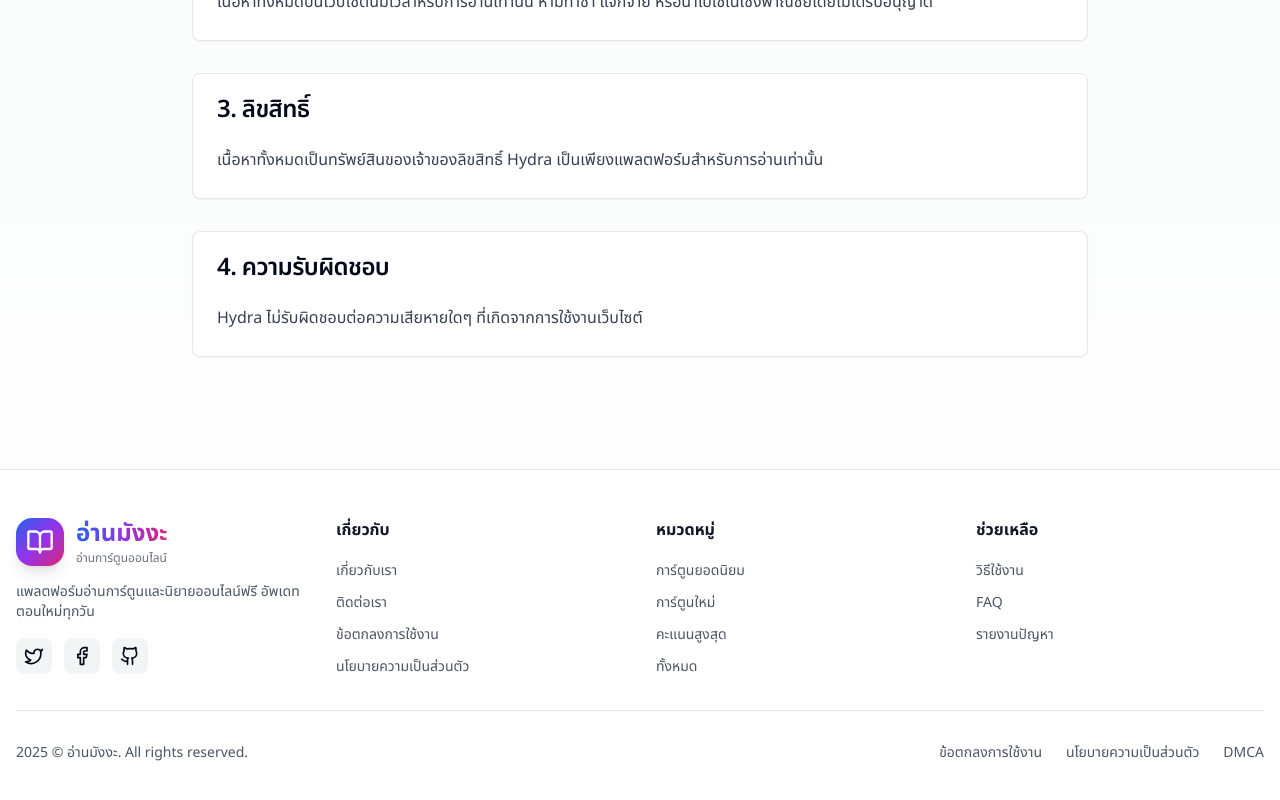
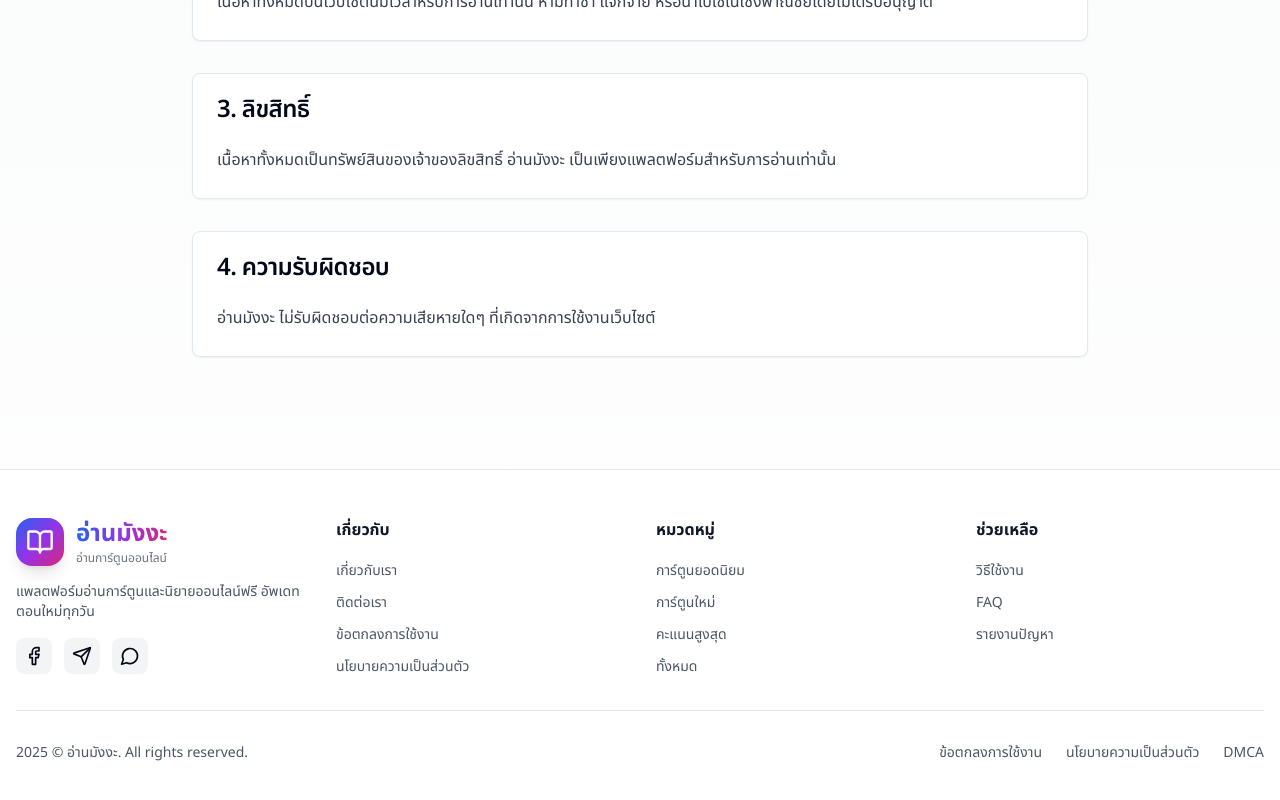
Before and after one commit to adamloi8558/readmanga, a Next.js app: page /terms in a window 1280 px wide. Shown: the part 476-1276 px from the top of the page. Built offline with nearby package versions, Linux system fonts and the light colour scheme; no server answers.

Commit message:
chore: replace all Hydra branding with ReadManga - Update social links to Facebook, Telegram, Discord - Change email domains to readmanga.com - Fix mobile responsive for cover images

```diff
--- a/src/app/(main)/bookmarks/page.tsx
+++ b/src/app/(main)/bookmarks/page.tsx
@@ -2,7 +2,7 @@ import { Metadata } from 'next';
 import { BookmarksClient } from '@/components/bookmarks/BookmarksClient';
 
 export const metadata: Metadata = {
-  title: 'บุ๊คมาร์คของฉัน | Hydra',
+  title: 'บุ๊คมาร์คของฉัน',
   description: 'รายการการ์ตูนและนิยายที่คุณบันทึกไว้',
 };
 
--- a/src/app/(main)/contact/page.tsx
+++ b/src/app/(main)/contact/page.tsx
@@ -4,7 +4,7 @@ import { Mail, MessageSquare, Send } from 'lucide-react';
 
 export const metadata: Metadata = {
   title: 'ติดต่อเรา',
-  description: 'ติดต่อทีมงาน Hydra - เรายินดีรับฟังความคิดเห็นและข้อเสนอแนะจากคุณ',
+  description: 'ติดต่อทีมงานอ่านมังงะ - เรายินดีรับฟังความคิดเห็นและข้อเสนอแนะจากคุณ',
 };
 
 export default function ContactPage() {
@@ -23,10 +23,10 @@ export default function ContactPage() {
             <Mail className="h-12 w-12 mx-auto mb-4 text-primary" />
             <h3 className="font-bold mb-2">อีเมล</h3>
             <a
-              href="mailto:support@hydra.com"
+              href="mailto:abuse@readmanga.com"
               className="text-primary hover:underline"
             >
-              support@hydra.com
+              abuse@readmanga.com
             </a>
           </CardContent>
         </Card>
--- a/src/app/(main)/dmca/page.tsx
+++ b/src/app/(main)/dmca/page.tsx
@@ -24,7 +24,7 @@ export default function DMCAPage() {
         </CardHeader>
         <CardContent className="prose dark:prose-invert max-w-none">
           <p>
-            Hydra เคารพสิทธิ์ในทรัพย์สินทางปัญญา หากคุณเชื่อว่ามีเนื้อหาละเมิดลิขสิทธิ์
+            อ่านมังงะ เคารพสิทธิ์ในทรัพย์สินทางปัญญา หากคุณเชื่อว่ามีเนื้อหาละเมิดลิขสิทธิ์
             กรุณาติดต่อเราพร้อมข้อมูลดังนี้:
           </p>
           <ul>
@@ -34,7 +34,7 @@ export default function DMCAPage() {
             <li>คำยืนยันว่าคุณเป็นเจ้าของลิขสิทธิ์</li>
           </ul>
           <p className="font-semibold">
-            ส่งมาที่: <a href="mailto:dmca@hydra.com" className="text-primary">dmca@hydra.com</a>
+            ส่งมาที่: <a href="mailto:dmca@readmanga.com" className="text-primary">dmca@readmanga.com</a>
           </p>
         </CardContent>
       </Card>
--- a/src/app/(main)/faq/page.tsx
+++ b/src/app/(main)/faq/page.tsx
@@ -3,14 +3,14 @@ import { Card, CardContent, CardHeader, CardTitle } from '@/components/ui/Card';
 
 export const metadata: Metadata = {
   title: 'คำถามที่พบบ่อย (FAQ)',
-  description: 'คำถามที่พบบ่อยเกี่ยวกับ Hydra - แพลตฟอร์มอ่านการ์ตูนและนิยายออนไลน์',
+  description: 'คำถามที่พบบ่อยเกี่ยวกับอ่านมังงะ - แพลตฟอร์มอ่านการ์ตูนและนิยายออนไลน์',
 };
 
 export default function FAQPage() {
   const faqs = [
     {
-      q: 'Hydra คืออะไร?',
-      a: 'Hydra คือแพลตฟอร์มอ่านการ์ตูนและนิยายออนไลน์ฟรี อัพเดทตอนใหม่ทุกวัน',
+      q: 'อ่านมังงะ คืออะไร?',
+      a: 'อ่านมังงะ คือแพลตฟอร์มอ่านการ์ตูนและนิยายออนไลน์ฟรี อัพเดทตอนใหม่ทุกวัน',
     },
     {
       q: 'ใช้งานฟรีจริงหรือ?',
--- a/src/app/(main)/manga/[slug]/opengraph-image.tsx
+++ b/src/app/(main)/manga/[slug]/opengraph-image.tsx
@@ -3,7 +3,7 @@ import { apiAdapter } from '@/lib/api-adapter';
 
 // Open Graph Image สำหรับแชร์ Social Media
 export const runtime = 'edge';
-export const alt = 'Hydra Manga';
+export const alt = 'อ่านมังงะ';
 export const size = {
   width: 1200,
   height: 630,
@@ -91,7 +91,7 @@ export default async function Image({ params }: { params: { slug: string } }) {
                   display: 'inline-block',
                 }}
               >
-                อ่านบน Hydra
+                อ่านบน อ่านมังงะ
               </div>
             </div>
           </div>
@@ -116,7 +116,7 @@ export default async function Image({ params }: { params: { slug: string } }) {
           }}
         >
           <div style={{ fontSize: 80, fontWeight: 900, color: 'white' }}>
-            Hydra
+            อ่านมังงะ
           </div>
         </div>
       ),
--- a/src/app/(main)/manga/[slug]/page.tsx
+++ b/src/app/(main)/manga/[slug]/page.tsx
@@ -16,7 +16,7 @@ export async function generateMetadata({ params }: ContentPageProps): Promise<Me
     const { data: content } = await apiAdapter.getContentBySlug(params.slug);
 
     return {
-      title: `${content.name} - อ่านการ์ตูนออนไลน์ | Hydra`,
+      title: `${content.name} - อ่านการ์ตูนออนไลน์`,
       description: content.shortDescription || content.description || `อ่าน ${content.name} ออนไลน์ฟรี`,
       keywords: [
         content.name,
@@ -40,7 +40,7 @@ export async function generateMetadata({ params }: ContentPageProps): Promise<Me
     };
   } catch {
     return {
-      title: 'ไม่พบเนื้อหา | Hydra',
+      title: 'ไม่พบเนื้อหา',
     };
   }
 }
--- a/src/app/(main)/privacy/page.tsx
+++ b/src/app/(main)/privacy/page.tsx
@@ -3,7 +3,7 @@ import { Card, CardContent, CardHeader, CardTitle } from '@/components/ui/Card';
 
 export const metadata: Metadata = {
   title: 'นโยบายความเป็นส่วนตัว',
-  description: 'นโยบายความเป็นส่วนตัวและการคุ้มครองข้อมูลส่วนบุคคลของ Hydra',
+  description: 'นโยบายความเป็นส่วนตัวและการคุ้มครองข้อมูลส่วนบุคคลของอ่านมังงะ',
 };
 
 export default function PrivacyPage() {
--- a/src/app/(main)/report/page.tsx
+++ b/src/app/(main)/report/page.tsx
@@ -4,7 +4,7 @@ import { AlertTriangle } from 'lucide-react';
 
 export const metadata: Metadata = {
   title: 'รายงานปัญหา',
-  description: 'รายงานปัญหาหรือข้อผิดพลาดในการใช้งาน Hydra',
+  description: 'รายงานปัญหาหรือข้อผิดพลาดในการใช้งานอ่านมังงะ',
 };
 
 export default function ReportPage() {
@@ -39,7 +39,7 @@ export default function ReportPage() {
           <CardTitle>วิธีรายงานปัญหา</CardTitle>
         </CardHeader>
         <CardContent className="prose dark:prose-invert max-w-none">
-          <p>กรุณาส่งข้อมูลดังนี้มาที่ <a href="mailto:support@hydra.com" className="text-primary">support@hydra.com</a>:</p>
+          <p>กรุณาส่งข้อมูลดังนี้มาที่ <a href="mailto:abuse@readmanga.com" className="text-primary">abuse@readmanga.com</a>:</p>
           <ul>
             <li>ประเภทปัญหา</li>
             <li>URL ของหน้าที่เจอปัญหา</li>
@@ -55,7 +55,7 @@ export default function ReportPage() {
 
       <div className="text-center">
         <p className="text-sm text-gray-600 dark:text-gray-400">
-          ขอบคุณที่ช่วยทำให้ Hydra ดีขึ้น! 🙏
+          ขอบคุณที่ช่วยทำให้ อ่านมังงะ ดีขึ้น! 🙏
         </p>
       </div>
     </div>
--- a/src/app/(main)/search/page.tsx
+++ b/src/app/(main)/search/page.tsx
@@ -7,7 +7,7 @@ import { SearchClient } from '@/components/search/SearchClient';
 export const dynamic = 'force-dynamic';
 
 export const metadata: Metadata = {
-  title: 'ค้นหาการ์ตูนและนิยาย | Hydra',
+  title: 'ค้นหาการ์ตูนและนิยาย',
   description: 'ค้นหาการ์ตูนและนิยายที่คุณชื่นชอบ ค้นหาได้ทั้งชื่อเรื่อง ผู้แต่ง และหมวดหมู่',
 };
 
--- a/src/app/(main)/terms/page.tsx
+++ b/src/app/(main)/terms/page.tsx
@@ -3,7 +3,7 @@ import { Card, CardContent, CardHeader, CardTitle } from '@/components/ui/Card';
 
 export const metadata: Metadata = {
   title: 'ข้อตกลงการใช้งาน',
-  description: 'ข้อตกลงและเงื่อนไขการใช้งานเว็บไซต์ Hydra',
+  description: 'ข้อตกลงและเงื่อนไขการใช้งานเว็บไซต์อ่านมังงะ',
 };
 
 export default function TermsPage() {
@@ -22,7 +22,7 @@ export default function TermsPage() {
         </CardHeader>
         <CardContent className="prose dark:prose-invert max-w-none">
           <p>
-            การใช้งานเว็บไซต์ Hydra ถือว่าคุณยอมรับข้อตกลงและเงื่อนไขการใช้งานทั้งหมด
+            การใช้งานเว็บไซต์อ่านมังงะ ถือว่าคุณยอมรับข้อตกลงและเงื่อนไขการใช้งานทั้งหมด
           </p>
         </CardContent>
       </Card>
@@ -46,7 +46,7 @@ export default function TermsPage() {
         <CardContent className="prose dark:prose-invert max-w-none">
           <p>
             เนื้อหาทั้งหมดเป็นทรัพย์สินของเจ้าของลิขสิทธิ์
-            Hydra เป็นเพียงแพลตฟอร์มสำหรับการอ่านเท่านั้น
+            อ่านมังงะ เป็นเพียงแพลตฟอร์มสำหรับการอ่านเท่านั้น
           </p>
         </CardContent>
       </Card>
@@ -57,7 +57,7 @@ export default function TermsPage() {
         </CardHeader>
         <CardContent className="prose dark:prose-invert max-w-none">
           <p>
-            Hydra ไม่รับผิดชอบต่อความเสียหายใดๆ ที่เกิดจากการใช้งานเว็บไซต์
+            อ่านมังงะ ไม่รับผิดชอบต่อความเสียหายใดๆ ที่เกิดจากการใช้งานเว็บไซต์
           </p>
         </CardContent>
       </Card>
--- a/src/app/(main)/trending/page.tsx
+++ b/src/app/(main)/trending/page.tsx
@@ -8,7 +8,7 @@ import { TrendingClient } from '@/components/trending/TrendingClient';
 export const dynamic = 'force-dynamic';
 
 export const metadata: Metadata = {
-  title: 'การ์ตูนยอดนิยม | Hydra',
+  title: 'การ์ตูนยอดนิยม',
   description: 'การ์ตูนและนิยายที่กำลังมาแรง ยอดนิยม และได้รับคะแนนสูงสุด',
 };
 
--- a/src/components/layout/Footer.tsx
+++ b/src/components/layout/Footer.tsx
@@ -1,5 +1,5 @@
 import Link from 'next/link';
-import { BookOpen, Twitter, Facebook, Github } from 'lucide-react';
+import { BookOpen, Facebook, Send, MessageCircle } from 'lucide-react';
 
 export function Footer() {
   const currentYear = new Date().getFullYear();
@@ -49,16 +49,7 @@ export function Footer() {
             {/* Social Links */}
             <div className="flex gap-3">
               <a
-                href="https://twitter.com/hydra"
-                target="_blank"
-                rel="noopener noreferrer"
-                className="p-2 rounded-lg bg-gray-100 dark:bg-gray-800 hover:bg-blue-500 hover:text-white transition-colors"
-                aria-label="Twitter"
-              >
-                <Twitter className="h-5 w-5" />
-              </a>
-              <a
-                href="https://facebook.com/hydra"
+                href="https://facebook.com/readmanga"
                 target="_blank"
                 rel="noopener noreferrer"
                 className="p-2 rounded-lg bg-gray-100 dark:bg-gray-800 hover:bg-blue-600 hover:text-white transition-colors"
@@ -67,13 +58,22 @@ export function Footer() {
                 <Facebook className="h-5 w-5" />
               </a>
               <a
-                href="https://github.com/hydra"
+                href="https://t.me/readmanga"
                 target="_blank"
                 rel="noopener noreferrer"
-                className="p-2 rounded-lg bg-gray-100 dark:bg-gray-800 hover:bg-gray-900 hover:text-white transition-colors"
-                aria-label="GitHub"
+                className="p-2 rounded-lg bg-gray-100 dark:bg-gray-800 hover:bg-blue-500 hover:text-white transition-colors"
+                aria-label="Telegram"
               >
-                <Github className="h-5 w-5" />
+                <Send className="h-5 w-5" />
+              </a>
+              <a
+                href="https://discord.gg/readmanga"
+                target="_blank"
+                rel="noopener noreferrer"
+                className="p-2 rounded-lg bg-gray-100 dark:bg-gray-800 hover:bg-indigo-600 hover:text-white transition-colors"
+                aria-label="Discord"
+              >
+                <MessageCircle className="h-5 w-5" />
               </a>
             </div>
           </div>
```
